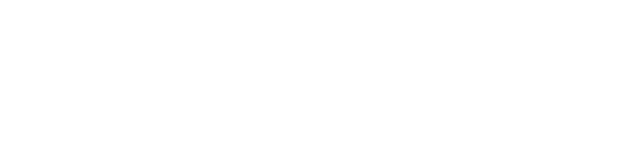
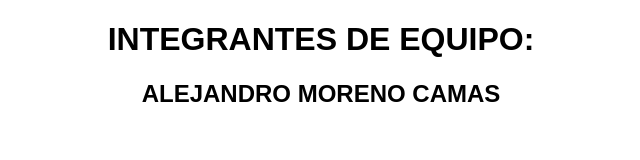
Before and after one commit to MrDuckss69/ProyectoDemoo, a plain HTML site: page INDEX.html in a window 1280 px wide. Shown: the whole page, without its empty margins (319-959 px from the left). Drawn offline with Linux system fonts and the light colour scheme.

Commit message:
colocando nombres de los integrantes de equipo

```diff
--- a/INDEX.html
+++ b/INDEX.html
@@ -99,6 +99,12 @@
       </style>
 </head>
 <body>
+  <div>
+    <h1 style="text-align: center;">INTEGRANTES DE EQUIPO:</h1>
+  </div>
+    <div>
+        <h2 style="text-align: center;">ALEJANDRO MORENO CAMAS</h2>
+    </div>
 
 </body>
 </html>
```
